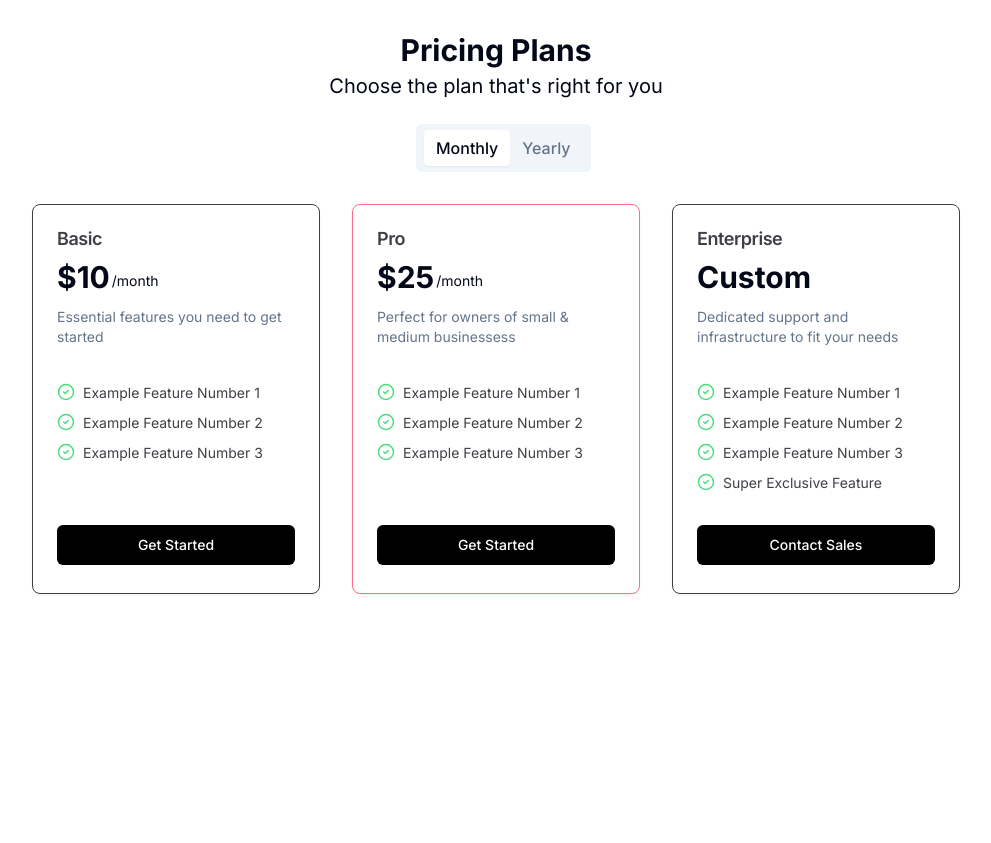
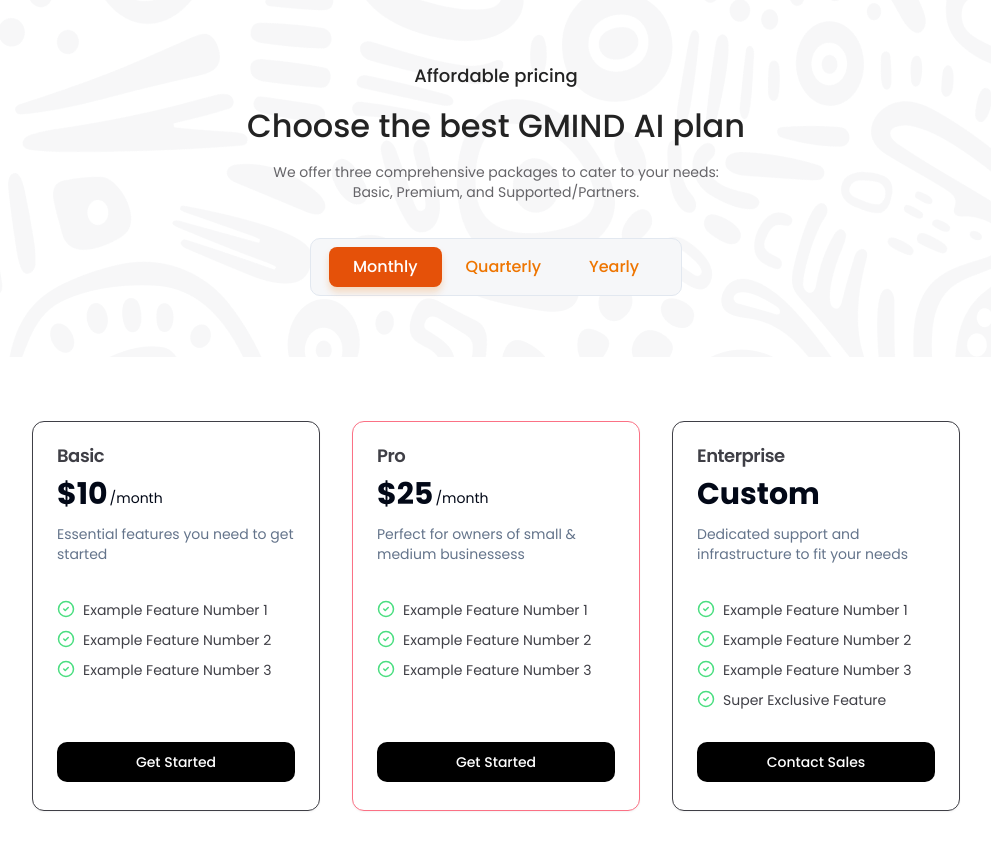
Before and after one commit to ZubairImtiaz3/Stripe-Flutterflow-Nextjs-Pricing, a Next.js app: page / in a window 1280 px wide. Shown: the whole page, without its empty margins (144-1135 px from the left). Before the commit the page ends 800 px from the top, so only its background shows below. Built offline with nearby package versions, Linux system fonts and the light colour scheme.

Commit message:
Styled hero section.

```diff
--- a/app/globals.css
+++ b/app/globals.css
@@ -32,7 +32,7 @@
       --input: 214.3 31.8% 91.4%;
       --ring: 222.2 84% 4.9%;
 
-      --radius: 0.5rem;
+      --radius: 0.75rem;
     }
 
     .dark {
--- a/app/layout.tsx
+++ b/app/layout.tsx
@@ -1,8 +1,11 @@
 import type { Metadata } from "next";
-import { Inter } from "next/font/google";
+import { Poppins } from "next/font/google";
 import "./globals.css";
 
-const inter = Inter({ subsets: ["latin"] });
+const poppins = Poppins({
+  subsets: ["latin"],
+  weight: ["400", "500", "600", "700"],
+});
 
 export const metadata: Metadata = {
   title: "Gmind Ai Pricing",
@@ -16,7 +19,7 @@
 }>) {
   return (
     <html lang="en">
-      <body className={inter.className}>{children}</body>
+      <body className={poppins.className}>{children}</body>
     </html>
   );
 }
--- a/app/page.tsx
+++ b/app/page.tsx
@@ -1,10 +1,6 @@
 "use client";
 
-import {
-  PricingCard,
-  PricingHeader,
-  PricingSwitch,
-} from "@/components/pricing";
+import { PricingCard, PricingSwitch } from "@/components/pricing";
 import React, { useState } from "react";
 
 export default function Home() {
@@ -53,17 +49,30 @@
     },
   ];
   return (
+    <>
+      <div className="bg-pricing-hero w-full h-[22.313rem] flex justify-center items-center">
+        <div className="flex flex-col justify-center items-center max-w-[31.5rem] text-center space-y-3">
+          <p className="text-lg font-medium text-primary">Affordable pricing</p>
+          <h3 className="text-[2rem] font-medium text-primary">
+            Choose the best GMIND AI plan
+          </h3>
+          <p className="text-sm text-primary-light">
+            We offer three comprehensive packages to cater to your needs:
+            <br /> Basic, Premium, and Supported/Partners.
+          </p>
+          <PricingSwitch onSwitch={togglePricingPeriod} />
+        </div>
+      </div>
+
       <div className="py-8">
-      <PricingHeader
-        title="Pricing Plans"
-        subtitle="Choose the plan that's right for you"
-      />
-      <PricingSwitch onSwitch={togglePricingPeriod} />
         <section className="flex flex-col sm:flex-row sm:flex-wrap justify-center gap-8 mt-8">
           {plans.map((plan) => {
-          return <PricingCard key={plan.title} {...plan} isYearly={isYearly} />;
+            return (
+              <PricingCard key={plan.title} {...plan} isYearly={isYearly} />
+            );
           })}
         </section>
       </div>
+    </>
   );
 }
--- a/components/pricing.tsx
+++ b/components/pricing.tsx
@@ -30,27 +30,16 @@
   exclusive?: boolean;
 };
 
-export const PricingHeader = ({
-  title,
-  subtitle,
-}: {
-  title: string;
-  subtitle: string;
-}) => (
-  <section className="text-center">
-    <h2 className="text-3xl font-bold">{title}</h2>
-    <p className="text-xl pt-1">{subtitle}</p>
-    <br />
-  </section>
-);
-
 export const PricingSwitch = ({ onSwitch }: PricingSwitchProps) => (
-  <Tabs defaultValue="0" className="w-40 mx-auto" onValueChange={onSwitch}>
-    <TabsList className="py-6 px-2">
-      <TabsTrigger value="0" className="text-base">
+  <Tabs defaultValue="0" className="mx-auto pt-6" onValueChange={onSwitch}>
+    <TabsList className="py-7 px-[1.125rem]">
+      <TabsTrigger value="0" className="text-[#EE7500] text-base px-6 py-2">
         Monthly
       </TabsTrigger>
-      <TabsTrigger value="1" className="text-base">
+      <TabsTrigger value="1" className="text-[#EE7500] text-base px-6 py-2">
+        Quarterly
+      </TabsTrigger>
+      <TabsTrigger value="2" className="text-[#EE7500] text-base px-6 py-2">
         Yearly
       </TabsTrigger>
     </TabsList>
--- a/components/ui/tabs.tsx
+++ b/components/ui/tabs.tsx
@@ -14,13 +14,13 @@
   <TabsPrimitive.List
     ref={ref}
     className={cn(
-      "inline-flex h-10 items-center justify-center rounded-md bg-muted p-1 text-muted-foreground",
+      "inline-flex h-10 items-center justify-center rounded-md bg-muted p-1 text-muted-foreground border border-solid border-[rgba(0, 31, 115, 0.1)]",
       className
     )}
     {...props}
   />
-))
-TabsList.displayName = TabsPrimitive.List.displayName
+));
+TabsList.displayName = TabsPrimitive.List.displayName;
 
 const TabsTrigger = React.forwardRef<
   React.ElementRef<typeof TabsPrimitive.Trigger>,
@@ -29,12 +29,12 @@
   <TabsPrimitive.Trigger
     ref={ref}
     className={cn(
-      "inline-flex items-center justify-center whitespace-nowrap rounded-sm px-3 py-1.5 text-sm font-medium ring-offset-background transition-all focus-visible:outline-none focus-visible:ring-2 focus-visible:ring-ring focus-visible:ring-offset-2 disabled:pointer-events-none disabled:opacity-50 data-[state=active]:bg-background data-[state=active]:text-foreground data-[state=active]:shadow-sm",
+      "inline-flex items-center justify-center whitespace-nowrap rounded-sm px-3 py-1.5 text-sm font-medium ring-offset-background transition-all focus-visible:outline-none focus-visible:ring-2 focus-visible:ring-ring focus-visible:ring-offset-2 disabled:pointer-events-none disabled:opacity-50 data-[state=active]:bg-secondary data-[state=active]:text-white data-[state=active]:shadow-tabsActive",
       className
     )}
     {...props}
   />
-))
+));
 TabsTrigger.displayName = TabsPrimitive.Trigger.displayName
 
 const TabsContent = React.forwardRef<
--- a/tailwind.config.ts
+++ b/tailwind.config.ts
@@ -25,11 +25,12 @@
         background: "hsl(var(--background))",
         foreground: "hsl(var(--foreground))",
         primary: {
-          DEFAULT: "hsl(var(--primary))",
+          DEFAULT: "rgba(35, 35, 35, 1)",
           foreground: "hsl(var(--primary-foreground))",
+          light: "rgba(51, 50, 55, 0.75)",
         },
         secondary: {
-          DEFAULT: "hsl(var(--secondary))",
+          DEFAULT: "#E55109",
           foreground: "hsl(var(--secondary-foreground))",
         },
         destructive: {
@@ -37,7 +38,7 @@
           foreground: "hsl(var(--destructive-foreground))",
         },
         muted: {
-          DEFAULT: "hsl(var(--muted))",
+          DEFAULT: "#F6F7F9",
           foreground: "hsl(var(--muted-foreground))",
         },
         accent: {
@@ -72,6 +73,12 @@
         "accordion-down": "accordion-down 0.2s ease-out",
         "accordion-up": "accordion-up 0.2s ease-out",
       },
+      backgroundImage: {
+        'pricing-hero': "url('/img/pricing-bg.png')",
+      },
+      boxShadow: {
+        'tabsActive': "0px 5px 7px rgba(238, 117, 0, 0.230196)",
+      }
     },
   },
   plugins: [require("tailwindcss-animate")],
```
Also changed, not shown: public/img/pricing-bg.png (added). Lines whose indentation alone changed are shown as unchanged.
